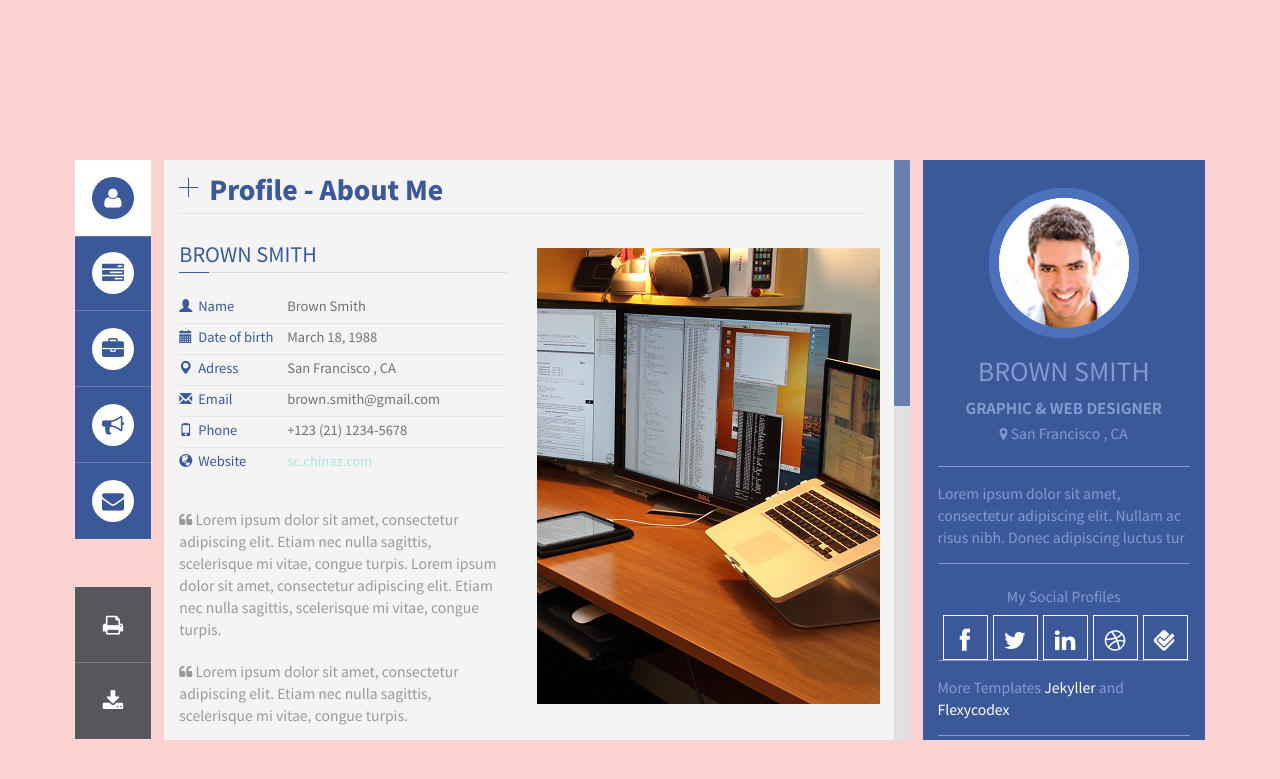
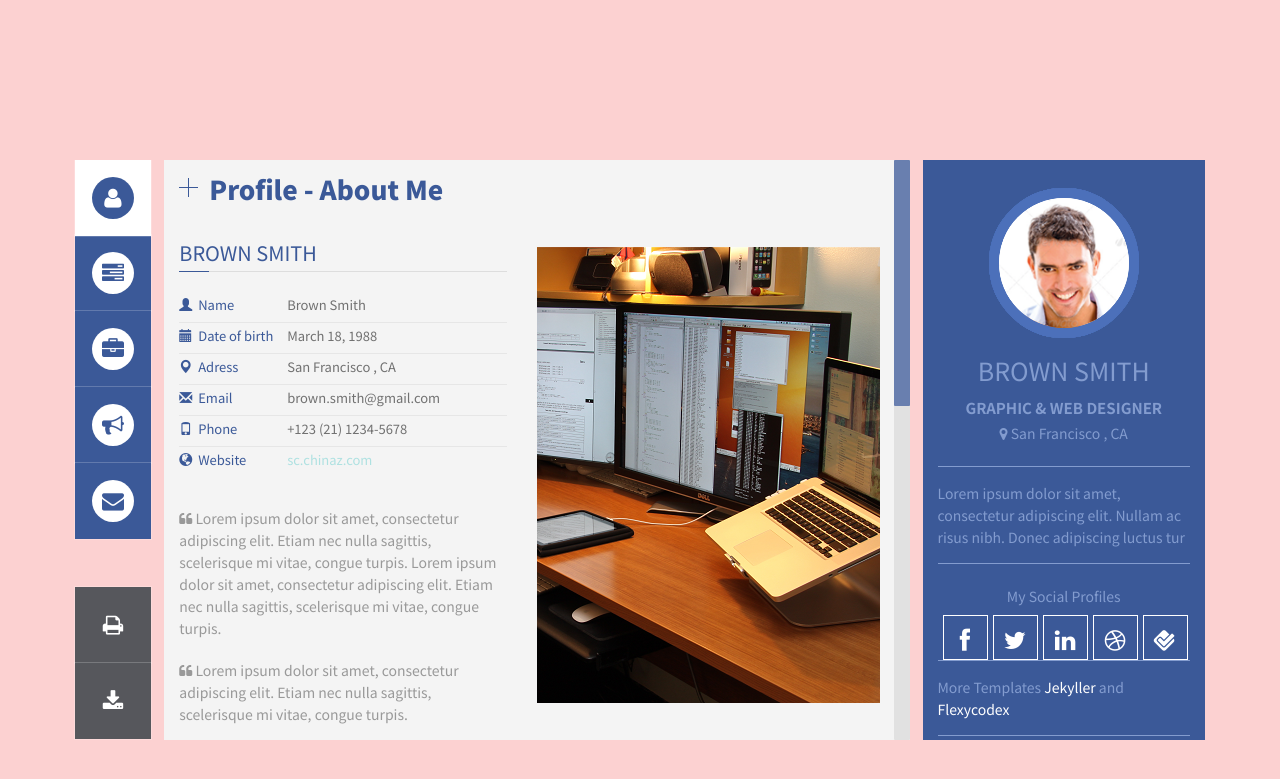
Before and after one commit to libamiew/PanelCV, a Jekyll site: the page built from index.html, in a window 1280 px wide. Shown: the top 779 px of the page. Built offline with Jekyll 4.4.1, drawn with Linux system fonts in a browser that asks for light colours; some web fonts are replaced.

Commit message:
Update main.css

```diff
--- a/assets/css/main.css
+++ b/assets/css/main.css
@@ -86,13 +86,13 @@
 }
 .resp-tabs-container h1 {
     font-size: 26px;
-    color: #999;
+    color: #d3e0dc;
     text-transform: inherit;
     margin-top: 0;
     margin-bottom: 15px;
     padding-bottom: 10px;
     padding-left: 30px;
-    border-bottom: 1px solid #e6e6e6;
+    border-bottom: 0px solid #e6e6e6;
 }
 
 .resp-tabs-container h1:not(.h-bloc) {
```
